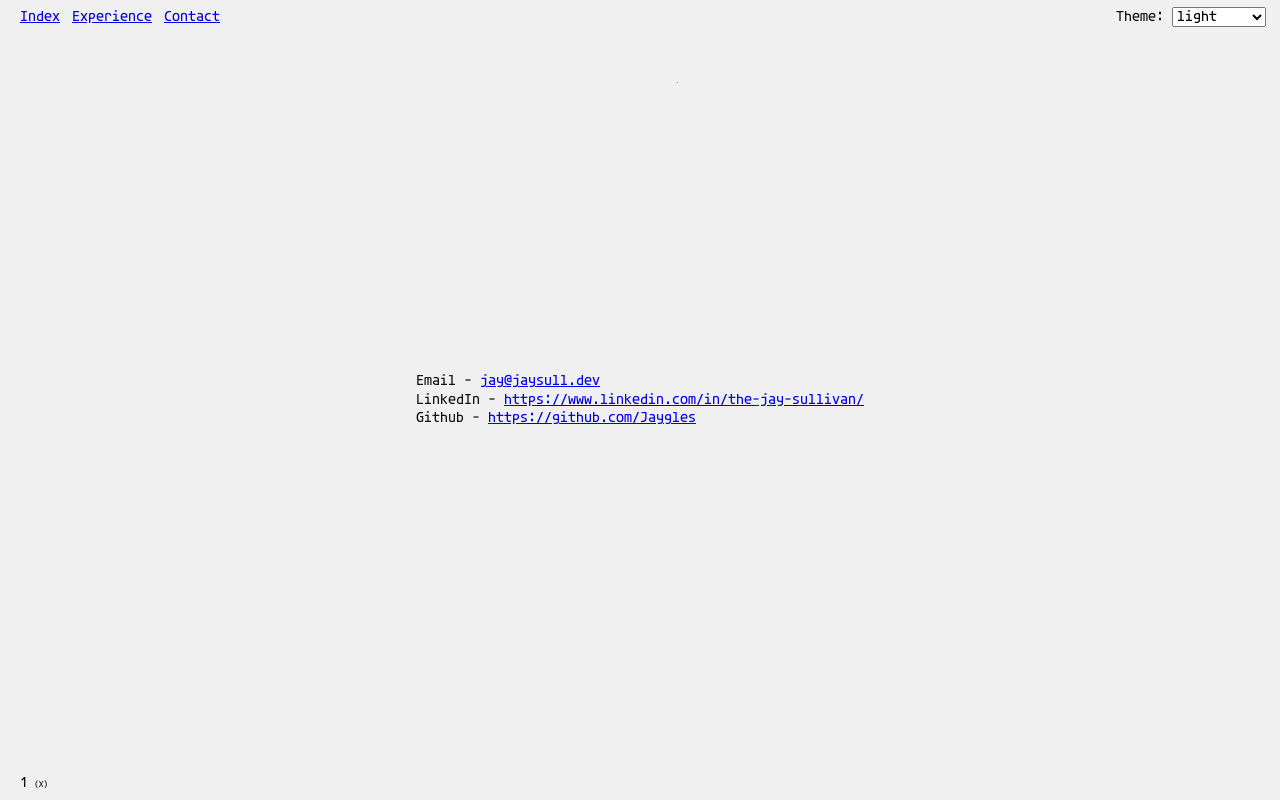
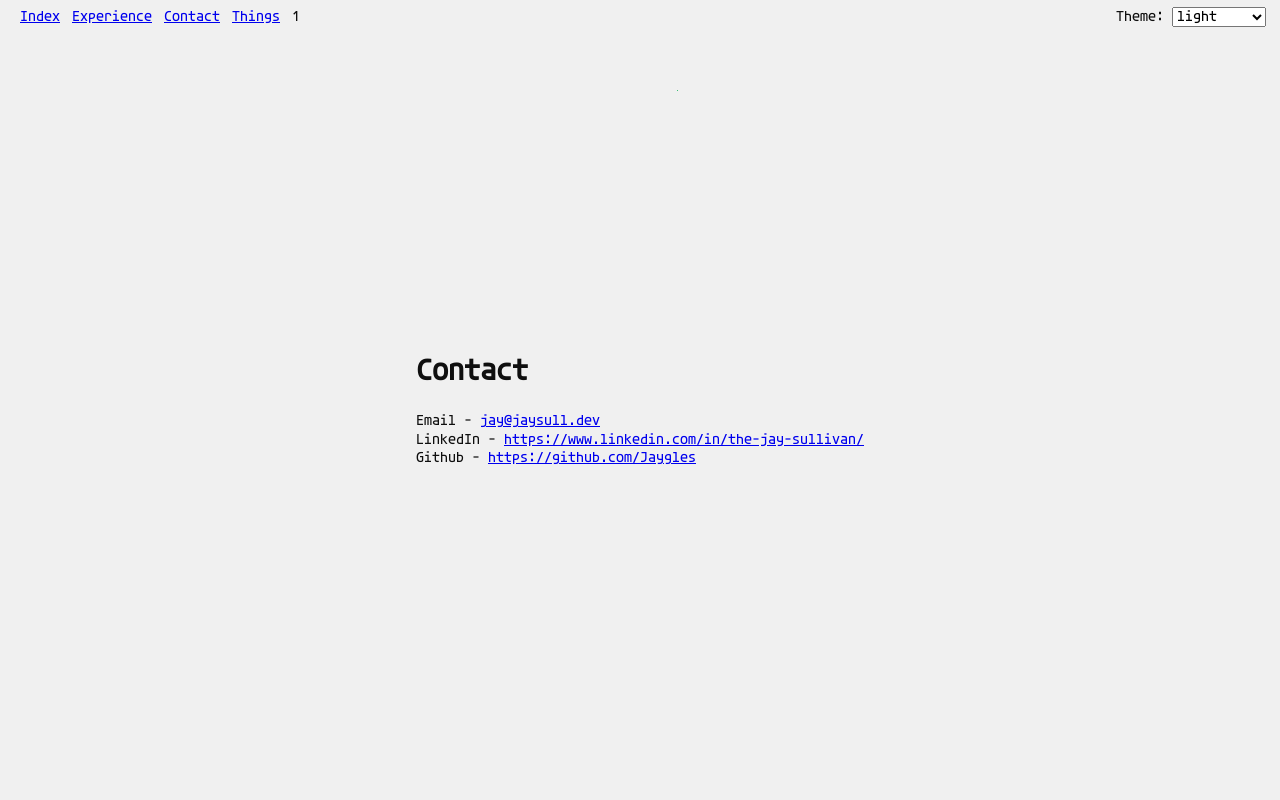
Before and after one commit to Jaygles/jaysull, a Vue app: page /contact in a window 1280 px wide. Both pictures are taken after a click on the element 337 px from the left and 154 px from the top of the page. Built offline with nearby package versions, Linux system fonts and the light colour scheme.

Commit message:
Move things around

```diff
--- a/src/App.vue
+++ b/src/App.vue
@@ -3,23 +3,23 @@
     <Nav />
     <main>
       <router-view />
-      <Pixel />
     </main>
     <Footer />
+    <PixelGame />
   </div>
 </template>
 
 <script>
 import { mapState, mapActions } from "vuex";
 import Nav from "@/components/Nav/Nav";
-import Pixel from "@/components/Pixel/Pixel";
+import PixelGame from "@/components/PixelGame/PixelGame";
 import Footer from "@/components/Footer/Footer";
 
 export default {
   name: "App",
   components: {
     Nav,
-    Pixel,
+    PixelGame,
     Footer,
   },
   computed: {
@@ -50,6 +50,9 @@ export default {
 </script>
 
 <style lang="scss">
+/* Theme applied as a class on #app */
+@import "themes.scss";
+
 #app {
   height: 100%;
   display: flex;
@@ -65,75 +68,5 @@ export default {
     justify-content: center;
     overflow-y: auto;
   }
-
-  &.light {
-    background-color: #f0f0f0;
-    color: #0f0f0f;
-  }
-
-  &.dark {
-    background-color: #0f0f0f;
-    color: #f0f0f0;
-
-    a {
-      color: #2828ff;
-
-      &:visited {
-        color: #9b45e5;
-      }
-    }
-  }
-
-  &.starlight {
-    background-color: #19323c;
-    color: #f3f7f0;
-
-    a {
-      color: #f2545b;
-
-      &:visited {
-        color: #a93f55;
-      }
-    }
-  }
-
-  &.magnolia {
-    background-color: #f5efff;
-    color: #2c363f;
-
-    a {
-      color: #a594f9;
-
-      &:visited {
-        color: #7a59fd;
-      }
-    }
-  }
-
-  &.mint {
-    background-color: #bcebcb;
-    color: #361705;
-
-    a {
-      color: #0b3c49;
-
-      &:visited {
-        color: #092a32;
-      }
-    }
-  }
-
-  &.plum {
-    background-color: #5b3758;
-    color: #f4ecd6;
-
-    a {
-      color: #9790cd;
-
-      &:visited {
-        color: #707bc4;
-      }
-    }
-  }
 }
 </style>
--- a/src/components/Footer/Footer.vue
+++ b/src/components/Footer/Footer.vue
@@ -1,20 +1,10 @@
 <template>
-  <footer>
-    <Score />
-    <Prize />
-  </footer>
+  <footer />
 </template>
 
 <script>
-import Score from "@/components/Score/Score";
-import Prize from "@/components/Prize/Prize";
-
 export default {
   name: "Footer",
-  components: {
-    Score,
-    Prize,
-  },
 };
 </script>
 
@@ -22,9 +12,6 @@ export default {
 footer {
   height: 34px;
   padding: 0 14px;
-  display: flex;
-  align-items: center;
-  justify-content: space-between;
   flex-shrink: 0;
 }
 </style>
--- a/src/components/Nav/Nav.vue
+++ b/src/components/Nav/Nav.vue
@@ -4,6 +4,9 @@
       <router-link to="/">Index</router-link>
       <router-link to="/Experience">Experience</router-link>
       <router-link to="/Contact">Contact</router-link>
+      <router-link to="/Things">Things</router-link>
+      <Score />
+      <Prize />
     </div>
     <div class="themes">
       <label for="theme">Theme: </label>
@@ -18,9 +21,15 @@
 
 <script>
 import { mapState, mapActions } from "vuex";
+import Score from "@/components/Score/Score";
+import Prize from "@/components/Prize/Prize";
 
 export default {
   name: "Nav",
+  components: {
+    Score,
+    Prize,
+  },
   computed: {
     ...mapState({
       themes: (state) => state.ui.themes,
@@ -45,7 +54,7 @@ nav {
   flex-shrink: 0;
 
   .links {
-    a {
+    > * {
       padding: 0 6px;
     }
   }
--- a/src/components/Prize/Prize.vue
+++ b/src/components/Prize/Prize.vue
@@ -1,5 +1,5 @@
 <template>
-  <div id="prize" v-if="showPrize">{{ prize }}</div>
+  <span id="prize" v-if="showPrize">{{ prize }}</span>
 </template>
 
 <script>
--- a/src/components/Score/Score.vue
+++ b/src/components/Score/Score.vue
@@ -1,12 +1,11 @@
 <template>
-  <p v-if="renderScore" id="score">
+  <span v-if="renderScore" id="score">
     <span class="number">{{ score }}</span>
-    <span class="clear" @click="clearScore">(X)</span>
-  </p>
+  </span>
 </template>
 
 <script>
-import { mapState, mapActions } from "vuex";
+import { mapState } from "vuex";
 
 export default {
   name: "Score",
@@ -19,23 +18,5 @@ export default {
       return this.score > 0;
     },
   },
-  methods: {
-    ...mapActions({
-      clearScore: "game/clearScore",
-    }),
-  },
 };
 </script>
-
-<style lang="scss">
-#score {
-  .clear {
-    cursor: pointer;
-    font-size: 60%;
-  }
-
-  .number {
-    padding: 0 6px;
-  }
-}
-</style>
--- a/src/router/index.ts
+++ b/src/router/index.ts
@@ -3,6 +3,7 @@ import VueRouter, { RouteConfig } from "vue-router";
 import Home from "@/views/Home.vue";
 import Experience from "@/views/Experience.vue";
 import Contact from "@/views/Contact.vue";
+import Things from "@/views/Things.vue";
 
 Vue.use(VueRouter);
 
@@ -22,6 +23,12 @@ const routes: Array<RouteConfig> = [
     name: "Contact",
     component: Contact,
   },
+
+  {
+    path: "/Things",
+    name: "Things",
+    component: Things,
+  },
   {
     path: "*",
     redirect: { name: "Home" },
--- /dev/null
+++ b/src/themes.scss
@@ -0,0 +1,71 @@
+#app {
+  &.light {
+    background-color: #f0f0f0;
+    color: #0f0f0f;
+  }
+
+  &.dark {
+    background-color: #0f0f0f;
+    color: #f0f0f0;
+
+    a {
+      color: #2828ff;
+
+      &:visited {
+        color: #9b45e5;
+      }
+    }
+  }
+
+  &.starlight {
+    background-color: #19323c;
+    color: #f3f7f0;
+
+    a {
+      color: #f2545b;
+
+      &:visited {
+        color: #a93f55;
+      }
+    }
+  }
+
+  &.magnolia {
+    background-color: #f5efff;
+    color: #2c363f;
+
+    a {
+      color: #a594f9;
+
+      &:visited {
+        color: #7a59fd;
+      }
+    }
+  }
+
+  &.mint {
+    background-color: #bcebcb;
+    color: #361705;
+
+    a {
+      color: #0b3c49;
+
+      &:visited {
+        color: #092a32;
+      }
+    }
+  }
+
+  &.plum {
+    background-color: #5b3758;
+    color: #f4ecd6;
+
+    a {
+      color: #9790cd;
+
+      &:visited {
+        color: #707bc4;
+      }
+    }
+  }
+}
--- a/src/views/Contact.vue
+++ b/src/views/Contact.vue
@@ -1,5 +1,6 @@
 <template>
   <div id="contact">
+    <h1>Contact</h1>
     <label for="email">Email - </label>
     <a id="email" href="mailto:jay@jaysull.dev">jay@jaysull.dev</a>
     <br />
--- /dev/null
+++ b/src/views/Things.vue
@@ -0,0 +1,20 @@
+<template>
+  <div id="things">
+    <h1>Things</h1>
+    <p>
+      Code for this website -&nbsp;
+      <a
+        href="https://github.com/Jaygles/jaysull"
+        rel="noopener noreferrer"
+        target="_blank"
+        >https://github.com/Jaygles/jaysull</a
+      >
+    </p>
+  </div>
+</template>
+
+<script>
+export default {
+  name: "Things",
+};
+</script>
```
Also changed, not shown: src/components/PixelGame/PixelGame.vue (renamed from src/components/Pixel/Pixel.vue).
